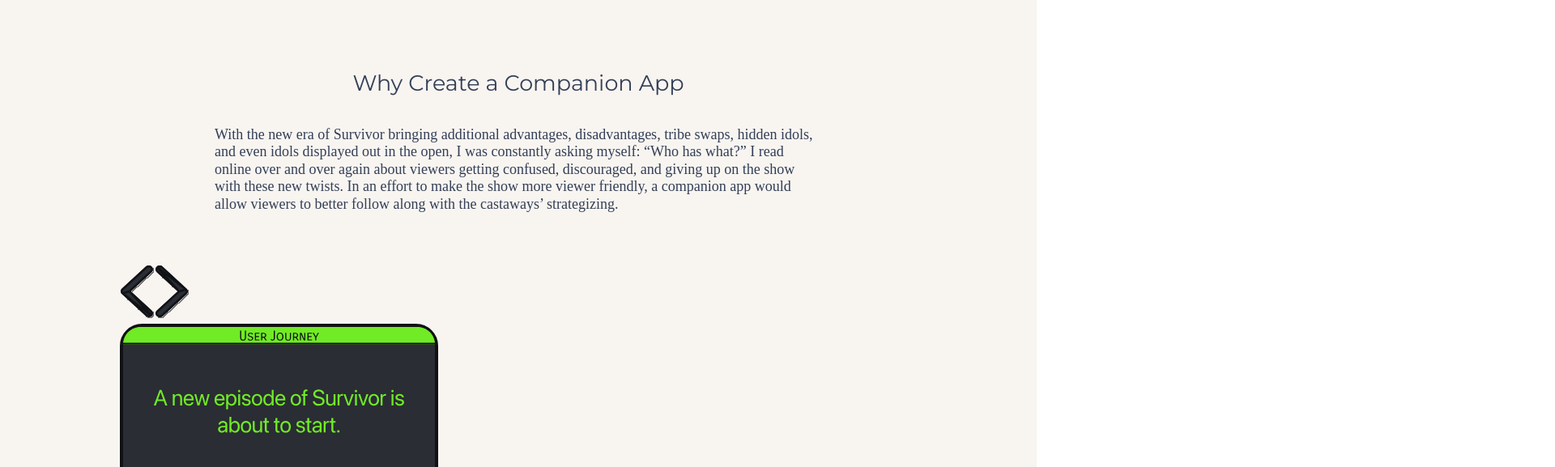
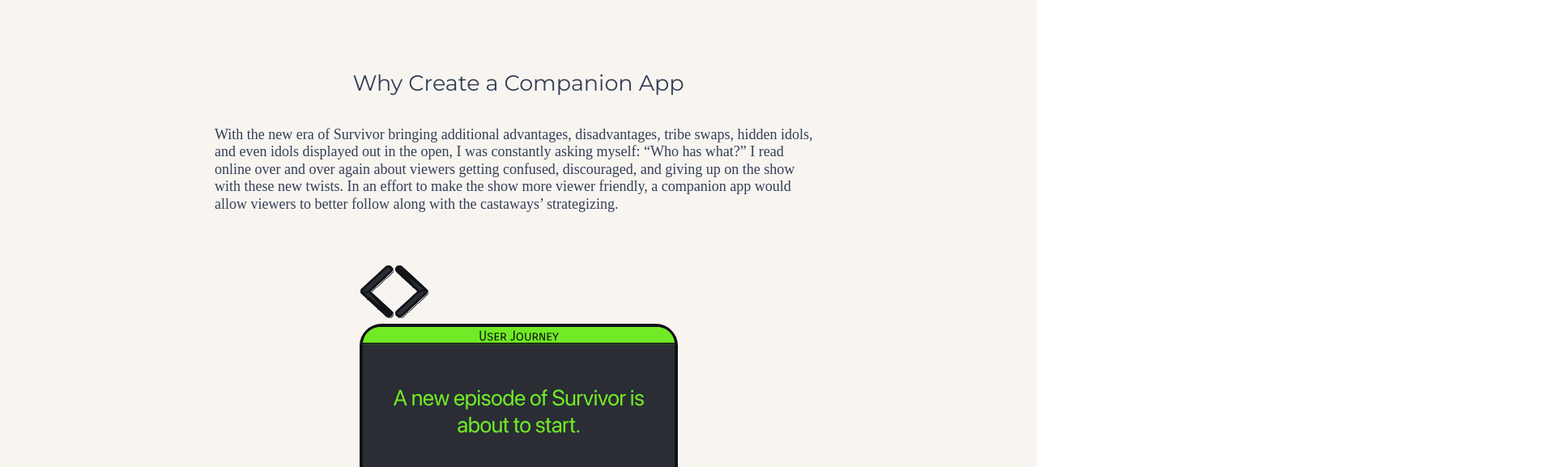
Before and after one commit to Christopher-Brown1/portfolio, a React (Create React App) app: page /project/1 in a window 1280 px wide. Shown: the part 779-1356 px from the top of the page at 81% size, 1920 px wide, since content can reach past the window. Built offline with nearby package versions, Linux system fonts and the light colour scheme; a web font is replaced by a local one.

Commit message:
Fixed spacing and layout

```diff
--- a/src/components/VerticalContent.js
+++ b/src/components/VerticalContent.js
@@ -7,10 +7,14 @@
   textWidth = "max-w-1024px",
   ...props
 }) => {
-  const myClass = () => (reverse ? " flex flex-col-reverse" : " flex flex-col")
+  const myClass = () =>
+    reverse
+      ? " flex flex-col-reverse items-center"
+      : " flex flex-col items-center"
   let customClass = "w-full max-w-[1024px] mx-auto" + myClass()
   if (bottom) {
-    customClass = customClass + " mb-[64px]"
+    customClass =
+      customClass + (props.customImage ? " mb-[120px]" : " mb-[64px]")
   }
 
   return (
--- a/src/projects/Survivor.js
+++ b/src/projects/Survivor.js
@@ -112,13 +112,13 @@
         title="Iterations"
         descriptionOne="Various iterations were made based on user feedback to improve how the app looked and was used. These iterations focused on readability, industry standards, and accessibility."
         src={[Survivor11, ArrowIcon, Survivor12]}
-        srcStyles={{ index: 1, override: " rotate-90" }}
+        srcStyles={{ index: 1, override: " rotate-90 sm:rotate-0" }}
         textWidth="max-w-[600px]"
       />
       <VerticalContent
         descriptionOne="Various iterations were made based on user feedback to improve how the app looked and was used. These iterations focused on readability, industry standards, and accessibility."
         src={[Survivor13, ArrowIcon, Survivor14]}
-        srcStyles={{ index: 1, override: " rotate-90" }}
+        srcStyles={{ index: 1, override: " rotate-90 sm:rotate-0" }}
         textWidth="max-w-[600px]"
       />
       <VerticalContent
```
